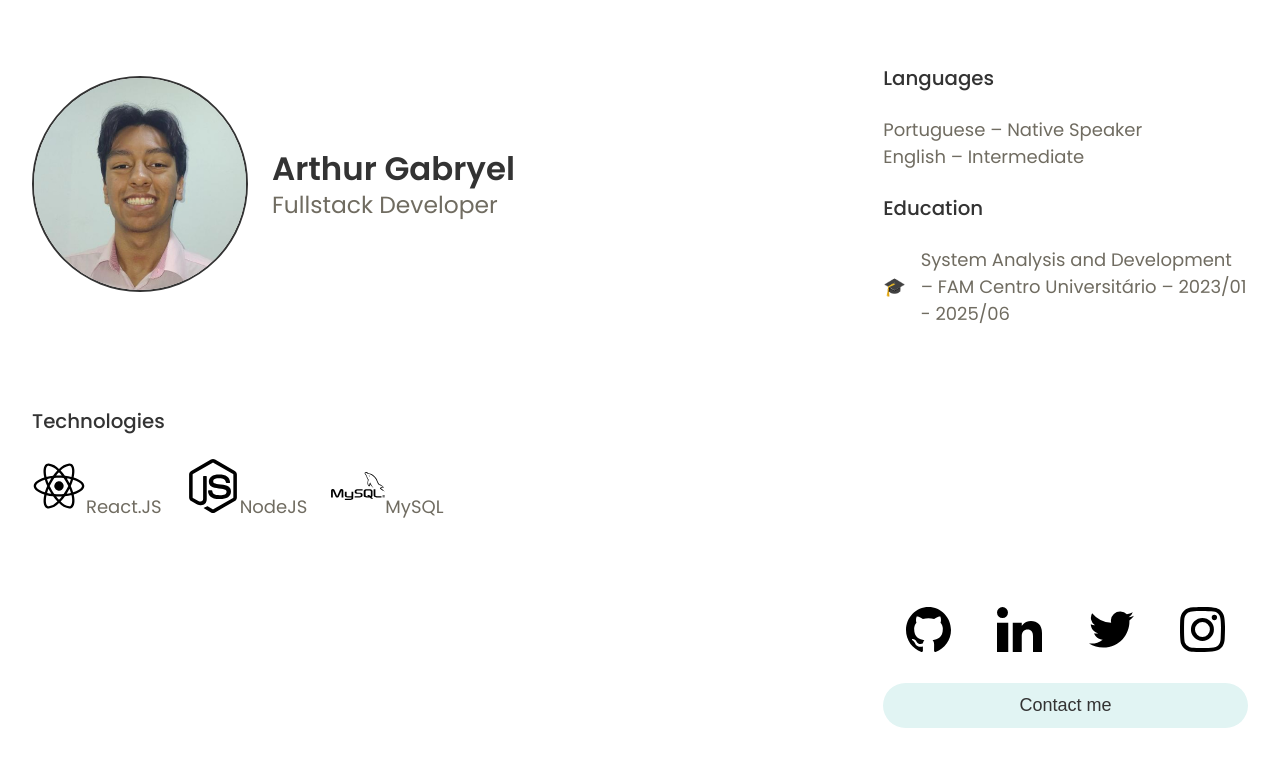
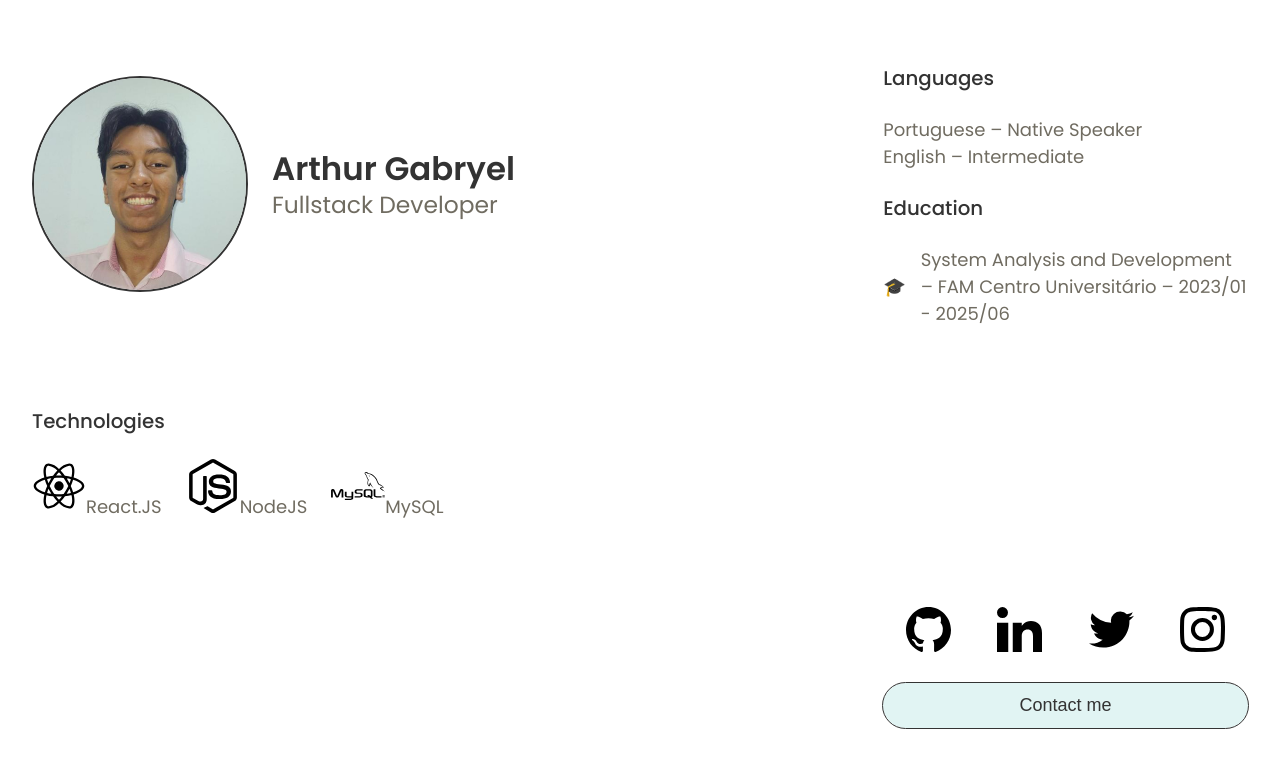
Before and after one commit to aruturu24/portfolio, a Next.js app: page / in a window 1280 px wide. Shown: the top 768 px of the page. Built offline with nearby package versions, Linux system fonts and the light colour scheme.

Commit message:
STYLE: Outline in the contact button

```diff
--- a/src/app/components/contact/contact.scss
+++ b/src/app/components/contact/contact.scss
@@ -6,7 +6,7 @@
   gap: 24px;
 
   button {
-    outline: none;
+    outline: 1px solid var(--text-primary);
     border: none;
     width: 100%;
     padding: 12px;
```
